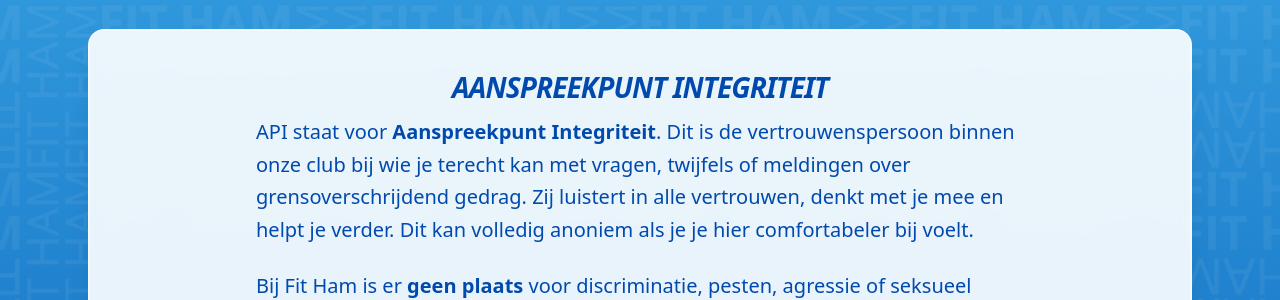
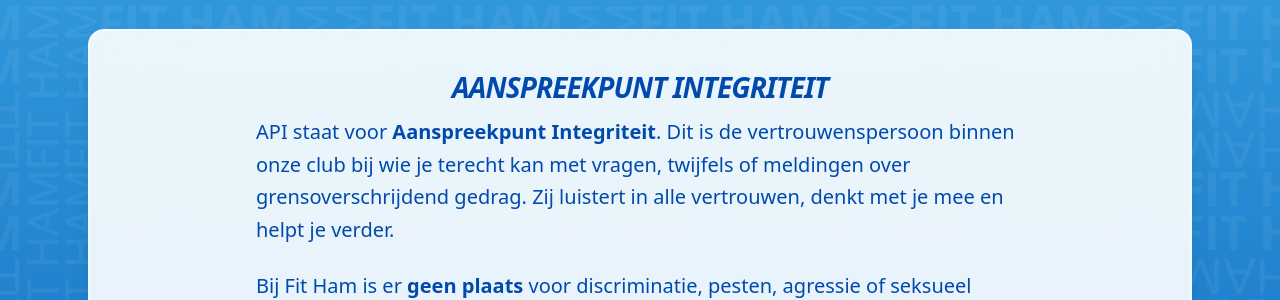
Before and after one commit to Th0masBosmans/FitHamWebsite, a Next.js app in the folder Frontend/: page /contact in a window 1280 px wide. Shown: the part 870-1170 px from the top of the page. Built offline with nearby package versions, Linux system fonts and the light colour scheme; no server answers; the database is empty.

Commit message:
verwijder zin in api bericht

```diff
--- a/Frontend/components/sections/contact/IntegrityContact.tsx
+++ b/Frontend/components/sections/contact/IntegrityContact.tsx
@@ -41,7 +41,7 @@
             API staat voor <strong className="font-extrabold">Aanspreekpunt Integriteit</strong>. Dit is
             de vertrouwenspersoon binnen onze club bij wie je terecht kan met vragen, twijfels of
             meldingen over grensoverschrijdend gedrag. Zij luistert in alle vertrouwen, denkt met je
-            mee en helpt je verder. Dit kan volledig anoniem als je je hier comfortabeler bij voelt.
+            mee en helpt je verder.
           </p>
           <p className="text-(--color-primary-brand) leading-relaxed mb-4 lg:mb-6 body-large font-medium">
             Bij Fit Ham is er <strong className="font-extrabold">geen plaats</strong> voor discriminatie,
```
